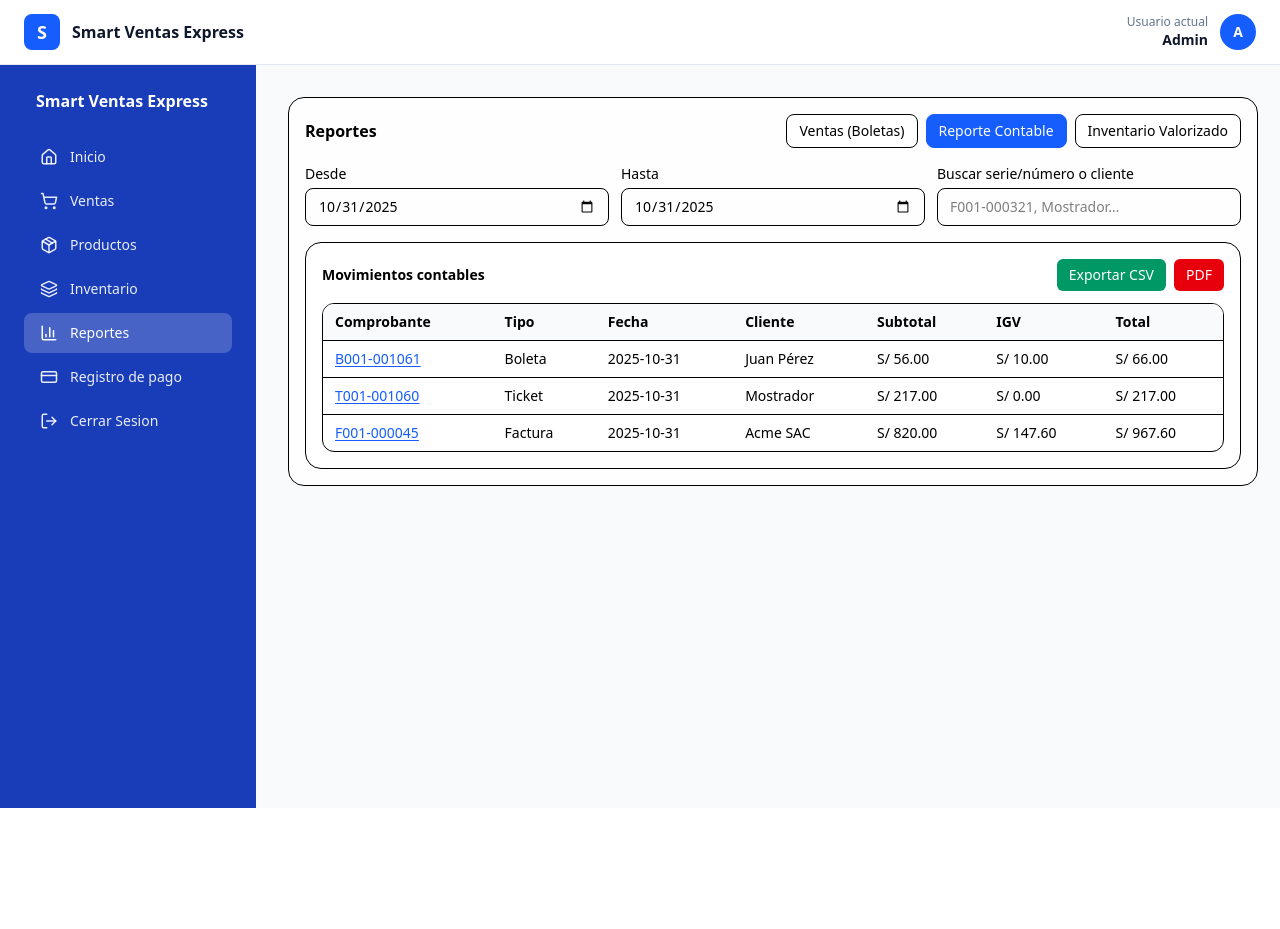
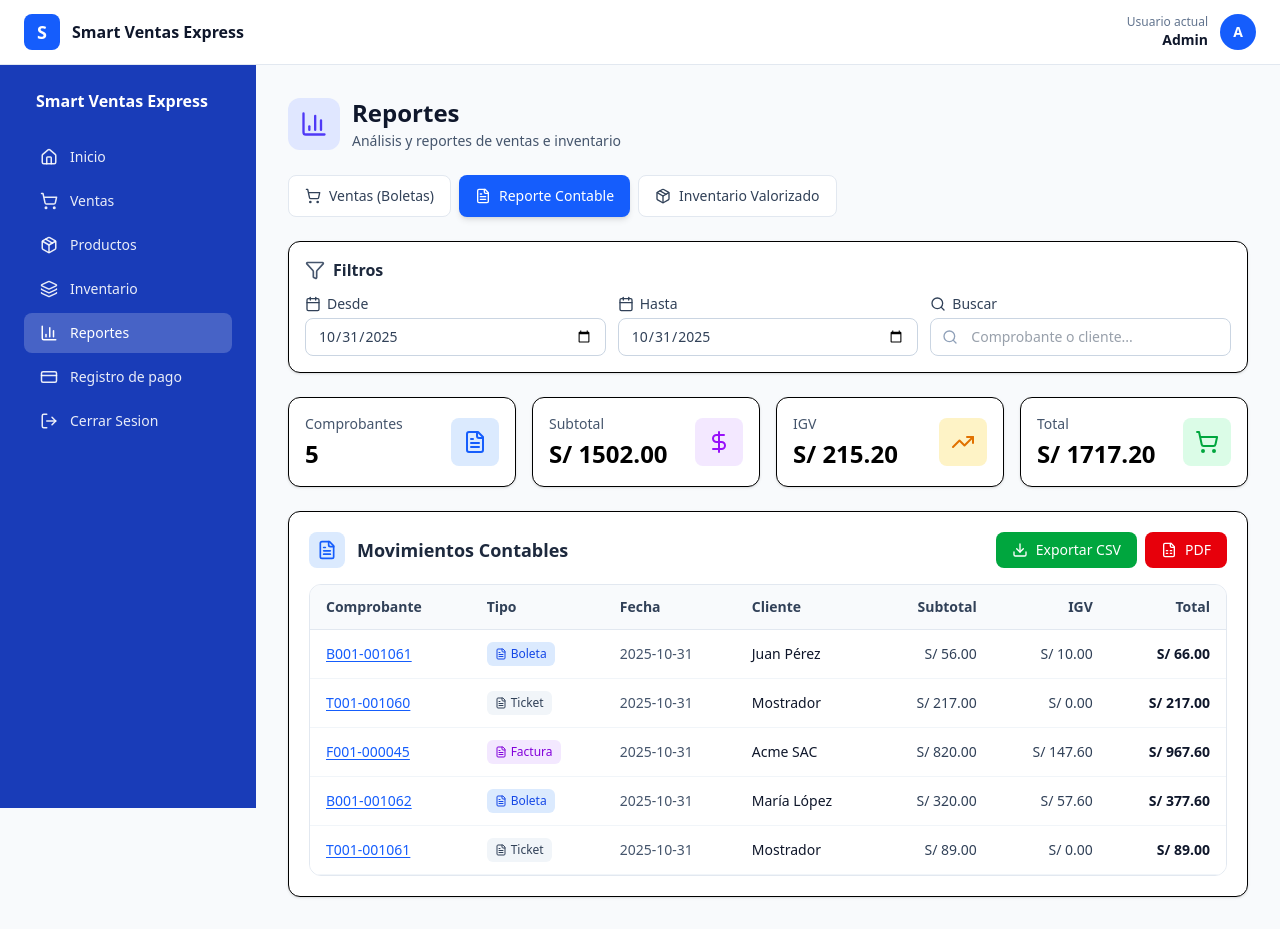
Before and after one commit to luismll111/Smart-Ventas-Express-, a Next.js app: page /reports in a window 1280 px wide. Before the commit the page ends 808 px from the top, so only its background shows below. Built offline with nearby package versions, Linux system fonts and the light colour scheme.

Commit message:
feat: enhance reports page design

```diff
--- a/app/reports/page.jsx
+++ b/app/reports/page.jsx
@@ -2,6 +2,21 @@
 
 import { useMemo, useState } from "react";
 import LayoutShell from "../../components/LayoutShell";
+import {
+  FileText,
+  Calendar,
+  Search,
+  Download,
+  FileSpreadsheet,
+  TrendingUp,
+  DollarSign,
+  ShoppingCart,
+  Package,
+  BarChart3,
+  Filter,
+  ChevronLeft,
+  ChevronRight,
+} from "lucide-react";
 
 /* ========= helpers ========= */
 const hoy = () => new Date().toISOString().slice(0, 10);
@@ -30,61 +45,138 @@ const BASE = [
   { id: "B001-001061", tipo: "Boleta",  fecha: hoy(),       cliente: "Juan Pérez",  subtotal: 56.00, igv: 10.00, total: 66.00 },
   { id: "T001-001060", tipo: "Ticket",  fecha: hoy(),       cliente: "Mostrador",   subtotal: 217.00, igv: 0.00,  total: 217.00 },
   { id: "F001-000045", tipo: "Factura", fecha: hoy(),       cliente: "Acme SAC",    subtotal: 820.00, igv: 147.6, total: 967.60 },
-  { id: "B001-001050", tipo: "Boleta",  fecha: "2025-09-20", cliente: "Ana Rojas",   subtotal: 100.00, igv: 18.00, total: 118.00 },
+  { id: "B001-001050", tipo: "Boleta",  fecha: "2025-10-28", cliente: "Ana Rojas",   subtotal: 100.00, igv: 18.00, total: 118.00 },
+  { id: "F001-000046", tipo: "Factura", fecha: "2025-10-29", cliente: "Tech Corp",   subtotal: 450.00, igv: 81.00, total: 531.00 },
+  { id: "B001-001062", tipo: "Boleta",  fecha: hoy(),       cliente: "María López", subtotal: 320.00, igv: 57.60, total: 377.60 },
+  { id: "T001-001061", tipo: "Ticket",  fecha: hoy(),       cliente: "Mostrador",   subtotal: 89.00,  igv: 0.00,  total: 89.00 },
+  { id: "F001-000047", tipo: "Factura", fecha: "2025-10-27", cliente: "Global SAC",  subtotal: 1200.00, igv: 216.00, total: 1416.00 },
 ];
 
 /* ========= componentes ========= */
 
+function StatCard({ icon: Icon, label, value, color = "blue" }) {
+  const colors = {
+    blue: "bg-blue-100 text-blue-600",
+    green: "bg-green-100 text-green-600",
+    purple: "bg-purple-100 text-purple-600",
+    amber: "bg-amber-100 text-amber-600",
+  };
+
+  return (
+    <div className="rounded-xl border bg-white p-4 shadow-sm hover:shadow-md transition-shadow">
+      <div className="flex items-center justify-between">
+        <div>
+          <p className="text-sm text-slate-600">{label}</p>
+          <p className="text-2xl font-bold mt-1">{value}</p>
+        </div>
+        <div className={`${colors[color]} rounded-lg p-3`}>
+          <Icon className="w-6 h-6" />
+        </div>
+      </div>
+    </div>
+  );
+}
+
 function Filters({ f1, f2, setF1, setF2, q, setQ }) {
   return (
-    <div className="grid lg:grid-cols-3 gap-3">
-      <label className="text-sm">Desde
-        <input type="date" className="mt-1 w-full border rounded-lg px-3 py-2 text-sm"
-               value={f1} onChange={(e)=>setF1(e.target.value)} />
-      </label>
-      <label className="text-sm">Hasta
-        <input type="date" className="mt-1 w-full border rounded-lg px-3 py-2 text-sm"
-               value={f2} onChange={(e)=>setF2(e.target.value)} />
-      </label>
-      <label className="text-sm lg:col-span-1">Buscar serie/número o cliente
-        <input className="mt-1 w-full border rounded-lg px-3 py-2 text-sm"
-               placeholder="F001-000321, Mostrador…" value={q} onChange={(e)=>setQ(e.target.value)} />
-      </label>
+    <div className="rounded-xl border bg-white p-4 shadow-sm">
+      <div className="flex items-center gap-2 mb-3">
+        <Filter className="w-5 h-5 text-slate-600" />
+        <h3 className="font-semibold text-slate-800">Filtros</h3>
+      </div>
+      <div className="grid lg:grid-cols-3 gap-3">
+        <label className="text-sm text-slate-700">
+          <div className="flex items-center gap-1.5 mb-1">
+            <Calendar className="w-4 h-4" />
+            <span>Desde</span>
+          </div>
+          <input
+            type="date"
+            className="w-full border border-slate-300 rounded-lg px-3 py-2 text-sm focus:ring-2 focus:ring-blue-500 focus:border-blue-500 transition-all"
+            value={f1}
+            onChange={(e) => setF1(e.target.value)}
+          />
+        </label>
+        <label className="text-sm text-slate-700">
+          <div className="flex items-center gap-1.5 mb-1">
+            <Calendar className="w-4 h-4" />
+            <span>Hasta</span>
+          </div>
+          <input
+            type="date"
+            className="w-full border border-slate-300 rounded-lg px-3 py-2 text-sm focus:ring-2 focus:ring-blue-500 focus:border-blue-500 transition-all"
+            value={f2}
+            onChange={(e) => setF2(e.target.value)}
+          />
+        </label>
+        <label className="text-sm text-slate-700">
+          <div className="flex items-center gap-1.5 mb-1">
+            <Search className="w-4 h-4" />
+            <span>Buscar</span>
+          </div>
+          <div className="relative">
+            <Search className="absolute left-3 top-1/2 -translate-y-1/2 w-4 h-4 text-slate-400" />
+            <input
+              className="w-full border border-slate-300 rounded-lg pl-10 pr-3 py-2 text-sm focus:ring-2 focus:ring-blue-500 focus:border-blue-500 transition-all"
+              placeholder="Comprobante o cliente..."
+              value={q}
+              onChange={(e) => setQ(e.target.value)}
+            />
+          </div>
+        </label>
+      </div>
     </div>
   );
 }
 
 function Table({ rows }) {
   return (
-    <div className="overflow-auto border rounded-xl mt-3">
+    <div className="overflow-auto border border-slate-200 rounded-xl mt-4">
       <table className="min-w-[900px] w-full text-sm">
-        <thead className="bg-slate-50">
+        <thead className="bg-slate-50 border-b border-slate-200">
           <tr className="text-left">
-            <th className="px-3 py-2">Comprobante</th>
-            <th className="px-3 py-2">Tipo</th>
-            <th className="px-3 py-2">Fecha</th>
-            <th className="px-3 py-2">Cliente</th>
-            <th className="px-3 py-2">Subtotal</th>
-            <th className="px-3 py-2">IGV</th>
-            <th className="px-3 py-2">Total</th>
+            <th className="px-4 py-3 font-semibold text-slate-700">Comprobante</th>
+            <th className="px-4 py-3 font-semibold text-slate-700">Tipo</th>
+            <th className="px-4 py-3 font-semibold text-slate-700">Fecha</th>
+            <th className="px-4 py-3 font-semibold text-slate-700">Cliente</th>
+            <th className="px-4 py-3 font-semibold text-slate-700 text-right">Subtotal</th>
+            <th className="px-4 py-3 font-semibold text-slate-700 text-right">IGV</th>
+            <th className="px-4 py-3 font-semibold text-slate-700 text-right">Total</th>
           </tr>
         </thead>
-        <tbody>
+        <tbody className="bg-white">
           {rows.map((r) => (
-            <tr key={r.id} className="border-t">
-              <td className="px-3 py-2">
-                <a className="text-blue-600 underline underline-offset-2" href="#">{r.id}</a>
+            <tr key={r.id} className="border-b border-slate-100 hover:bg-slate-50 transition-colors">
+              <td className="px-4 py-3">
+                <a className="text-blue-600 hover:text-blue-700 font-medium underline underline-offset-2" href="#">
+                  {r.id}
+                </a>
               </td>
-              <td className="px-3 py-2">{r.tipo}</td>
-              <td className="px-3 py-2">{r.fecha}</td>
-              <td className="px-3 py-2">{r.cliente}</td>
-              <td className="px-3 py-2">{money(r.subtotal)}</td>
-              <td className="px-3 py-2">{money(r.igv)}</td>
-              <td className="px-3 py-2">{money(r.total)}</td>
+              <td className="px-4 py-3">
+                <span className={`inline-flex items-center gap-1 px-2 py-1 rounded-md text-xs font-medium ${
+                  r.tipo === "Factura" ? "bg-purple-100 text-purple-700" :
+                  r.tipo === "Boleta" ? "bg-blue-100 text-blue-700" :
+                  "bg-slate-100 text-slate-700"
+                }`}>
+                  <FileText className="w-3 h-3" />
+                  {r.tipo}
+                </span>
+              </td>
+              <td className="px-4 py-3 text-slate-600">{r.fecha}</td>
+              <td className="px-4 py-3 text-slate-900">{r.cliente}</td>
+              <td className="px-4 py-3 text-right text-slate-700">{money(r.subtotal)}</td>
+              <td className="px-4 py-3 text-right text-slate-700">{money(r.igv)}</td>
+              <td className="px-4 py-3 text-right font-semibold text-slate-900">{money(r.total)}</td>
             </tr>
           ))}
           {rows.length === 0 && (
-            <tr><td colSpan={7} className="px-3 py-6 text-center text-slate-500">Sin resultados</td></tr>
+            <tr>
+              <td colSpan={7} className="px-4 py-12 text-center">
+                <BarChart3 className="w-12 h-12 text-slate-300 mx-auto mb-3" />
+                <p className="text-slate-500 font-medium">No se encontraron resultados</p>
+                <p className="text-slate-400 text-sm mt-1">Ajusta los filtros para ver más datos</p>
+              </td>
+            </tr>
           )}
         </tbody>
       </table>
@@ -95,31 +187,63 @@ function Table({ rows }) {
 function Pager({ page, pages, setPage }) {
   if (pages <= 1) return null;
   return (
-    <div className="flex items-center justify-center gap-2 mt-3">
-      <button className="border rounded-md px-2 py-1 text-xs" onClick={()=>setPage(p=>Math.max(1,p-1))}>‹</button>
-      <span className="rounded-md bg-blue-600 text-white text-xs px-2 py-1">{page}</span>
-      <button className="border rounded-md px-2 py-1 text-xs" onClick={()=>setPage(p=>Math.min(pages,p+1))}>›</button>
+    <div className="flex items-center justify-center gap-2 mt-4">
+      <button
+        className="inline-flex items-center gap-1 border border-slate-300 rounded-lg px-3 py-2 text-sm font-medium text-slate-700 hover:bg-slate-50 disabled:opacity-50 disabled:cursor-not-allowed transition-colors"
+        onClick={() => setPage((p) => Math.max(1, p - 1))}
+        disabled={page === 1}
+      >
+        <ChevronLeft className="w-4 h-4" />
+        Anterior
+      </button>
+      <div className="flex items-center gap-2">
+        <span className="rounded-lg bg-blue-600 text-white text-sm font-medium px-4 py-2">
+          {page}
+        </span>
+        <span className="text-sm text-slate-600">de {pages}</span>
+      </div>
+      <button
+        className="inline-flex items-center gap-1 border border-slate-300 rounded-lg px-3 py-2 text-sm font-medium text-slate-700 hover:bg-slate-50 disabled:opacity-50 disabled:cursor-not-allowed transition-colors"
+        onClick={() => setPage((p) => Math.min(pages, p + 1))}
+        disabled={page === pages}
+      >
+        Siguiente
+        <ChevronRight className="w-4 h-4" />
+      </button>
     </div>
   );
 }
 
-function Block({ title, rows, onCSV }) {
+function Block({ title, rows, onCSV, icon: Icon }) {
   const [page, setPage] = useState(1);
   const pageSize = 10;
   const pages = Math.max(1, Math.ceil(rows.length / pageSize));
-  const pageRows = useMemo(() => rows.slice((page-1)*pageSize, page*pageSize), [rows, page]);
+  const pageRows = useMemo(() => rows.slice((page - 1) * pageSize, page * pageSize), [rows, page]);
 
   return (
-    <div className="rounded-2xl border bg-white/80 p-4">
-      <div className="flex items-center justify-between">
-        <div className="font-semibold text-sm">{title}</div>
+    <div className="rounded-xl border bg-white shadow-sm p-5">
+      <div className="flex items-center justify-between mb-4">
+        <div className="flex items-center gap-3">
+          {Icon && (
+            <div className="bg-blue-100 text-blue-600 rounded-lg p-2">
+              <Icon className="w-5 h-5" />
+            </div>
+          )}
+          <h3 className="font-semibold text-lg text-slate-800">{title}</h3>
+        </div>
         <div className="flex gap-2">
-          <button className="rounded-md bg-emerald-600 hover:bg-emerald-700 text-white px-3 py-1.5 text-sm"
-                  onClick={onCSV}>
+          <button
+            className="inline-flex items-center gap-2 rounded-lg bg-green-600 hover:bg-green-700 text-white px-4 py-2 text-sm font-medium transition-colors"
+            onClick={onCSV}
+          >
+            <Download className="w-4 h-4" />
             Exportar CSV
           </button>
-          <button className="rounded-md bg-red-600 hover:bg-red-700 text-white px-3 py-1.5 text-sm"
-                  onClick={()=>alert("PDF (demo)")}>
+          <button
+            className="inline-flex items-center gap-2 rounded-lg bg-red-600 hover:bg-red-700 text-white px-4 py-2 text-sm font-medium transition-colors"
+            onClick={() => alert("PDF (demo)")}
+          >
+            <FileSpreadsheet className="w-4 h-4" />
             PDF
           </button>
         </div>
@@ -137,120 +261,174 @@ export default function ReportsPage() {
   const [tab, setTab] = useState("CONTABLE"); // "VENTAS", "CONTABLE", "INVENTARIO"
   const [f1, setF1] = useState(hoy());
   const [f2, setF2] = useState(hoy());
-  const [q, setQ]   = useState("");
+  const [q, setQ] = useState("");
 
-  const inRange = (d) => (d >= f1 && d <= f2);
-  const matchQ  = (r) => (q.trim() === "" ? true : (r.id + r.cliente).toLowerCase().includes(q.toLowerCase()));
+  const inRange = (d) => d >= f1 && d <= f2;
+  const matchQ = (r) => (q.trim() === "" ? true : (r.id + r.cliente).toLowerCase().includes(q.toLowerCase()));
 
-  const dataVentas = useMemo(() =>
-    BASE.filter(r => r.tipo === "Boleta" && inRange(r.fecha) && matchQ(r)),
-  [f1, f2, q]);
+  const dataVentas = useMemo(
+    () => BASE.filter((r) => r.tipo === "Boleta" && inRange(r.fecha) && matchQ(r)),
+    [f1, f2, q]
+  );
 
-  const dataContable = useMemo(() =>
-    BASE.filter(r => inRange(r.fecha) && matchQ(r)), [f1, f2, q]);
+  const dataContable = useMemo(() => BASE.filter((r) => inRange(r.fecha) && matchQ(r)), [f1, f2, q]);
 
   // Inventario Valorizado (demo): suma por "costo*stock" con mock
-  const invRows = useMemo(() => ([
-    { codigo:"SKU-01", nombre:"Polo básico", stock:20, costo:12.5, total: 20*12.5 },
-    { codigo:"SKU-02", nombre:"Casaca",     stock: 5, costo:95.0, total: 5*95.0 },
-  ]), []);
-  const invTotal = invRows.reduce((a,b)=>a+b.total,0);
+  const invRows = useMemo(
+    () => [
+      { codigo: "SKU-01", nombre: "Polo básico", stock: 20, costo: 12.5, total: 20 * 12.5 },
+      { codigo: "SKU-02", nombre: "Casaca", stock: 5, costo: 95.0, total: 5 * 95.0 },
+      { codigo: "SKU-03", nombre: "Pantalón jean", stock: 15, costo: 45.0, total: 15 * 45.0 },
+      { codigo: "SKU-04", nombre: "Zapatillas", stock: 8, costo: 120.0, total: 8 * 120.0 },
+    ],
+    []
+  );
+  const invTotal = invRows.reduce((a, b) => a + b.total, 0);
 
-  const TabBtn = ({ id, label }) => (
-    <button onClick={()=>setTab(id)}
-      className={"px-3 py-1.5 rounded-lg text-sm border "+
-        (tab===id ? "bg-blue-600 text-white border-blue-600" : "bg-white hover:bg-slate-50")}>
+  // Stats para el tab actual
+  const currentData = tab === "VENTAS" ? dataVentas : tab === "CONTABLE" ? dataContable : [];
+  const stats = useMemo(() => {
+    const total = currentData.reduce((sum, r) => sum + r.total, 0);
+    const subtotal = currentData.reduce((sum, r) => sum + r.subtotal, 0);
+    const igv = currentData.reduce((sum, r) => sum + r.igv, 0);
+    return { count: currentData.length, total, subtotal, igv };
+  }, [currentData]);
+
+  const TabBtn = ({ id, label, icon: Icon }) => (
+    <button
+      onClick={() => setTab(id)}
+      className={`inline-flex items-center gap-2 px-4 py-2.5 rounded-lg text-sm font-medium transition-all ${
+        tab === id
+          ? "bg-blue-600 text-white shadow-md"
+          : "bg-white text-slate-700 hover:bg-slate-50 border border-slate-200"
+      }`}
+    >
+      <Icon className="w-4 h-4" />
       {label}
     </button>
   );
 
   return (
     <LayoutShell>
-      <div className="rounded-2xl border bg-white/80 backdrop-blur p-4">
-        <div className="flex flex-wrap items-center justify-between gap-2">
-          <div className="text-base font-semibold">Reportes</div>
-          <div className="flex gap-2">
-            <TabBtn id="VENTAS"     label="Ventas (Boletas)" />
-            <TabBtn id="CONTABLE"   label="Reporte Contable" />
-            <TabBtn id="INVENTARIO" label="Inventario Valorizado" />
+      <div className="space-y-6">
+        {/* Header */}
+        <div className="flex items-center justify-between">
+          <div className="flex items-center gap-3">
+            <div className="bg-indigo-100 text-indigo-600 rounded-xl p-3">
+              <BarChart3 className="w-7 h-7" />
+            </div>
+            <div>
+              <h1 className="text-2xl font-bold text-slate-900">Reportes</h1>
+              <p className="text-slate-600 text-sm mt-0.5">Análisis y reportes de ventas e inventario</p>
+            </div>
           </div>
         </div>
 
-        {/* Filtros comunes */}
-        <div className="mt-4">
-          <Filters f1={f1} f2={f2} setF1={setF1} setF2={setF2} q={q} setQ={setQ} />
+        {/* Tabs */}
+        <div className="flex flex-wrap gap-2">
+          <TabBtn id="VENTAS" label="Ventas (Boletas)" icon={ShoppingCart} />
+          <TabBtn id="CONTABLE" label="Reporte Contable" icon={FileText} />
+          <TabBtn id="INVENTARIO" label="Inventario Valorizado" icon={Package} />
         </div>
 
-        {/* SIN TARJETAS/KPIs — eliminado el bloque señalado */}
+        {/* Filtros */}
+        <Filters f1={f1} f2={f2} setF1={setF1} setF2={setF2} q={q} setQ={setQ} />
 
-        <div className="mt-4 grid gap-4">
+        {/* Stats Cards - Solo para VENTAS y CONTABLE */}
+        {tab !== "INVENTARIO" && (
+          <div className="grid grid-cols-1 md:grid-cols-4 gap-4">
+            <StatCard icon={FileText} label="Comprobantes" value={stats.count} color="blue" />
+            <StatCard icon={DollarSign} label="Subtotal" value={money(stats.subtotal)} color="purple" />
+            <StatCard icon={TrendingUp} label="IGV" value={money(stats.igv)} color="amber" />
+            <StatCard icon={ShoppingCart} label="Total" value={money(stats.total)} color="green" />
+          </div>
+        )}
+
+        {/* Contenido según tab */}
+        <div>
           {tab === "VENTAS" && (
             <Block
               title="Movimientos de Boletas"
               rows={dataVentas}
               onCSV={() => downloadCSV(dataVentas, "reporte_ventas_boletas.csv")}
+              icon={ShoppingCart}
             />
           )}
 
           {tab === "CONTABLE" && (
             <Block
-              title="Movimientos contables"
+              title="Movimientos Contables"
               rows={dataContable}
               onCSV={() => downloadCSV(dataContable, "reporte_contable.csv")}
+              icon={FileText}
             />
           )}
 
           {tab === "INVENTARIO" && (
-            <div className="rounded-2xl border bg-white/80 p-4">
-              <div className="flex items-center justify-between">
-                <div className="font-semibold text-sm">Inventario valorizado (demo)</div>
+            <div className="rounded-xl border bg-white shadow-sm p-5">
+              <div className="flex items-center justify-between mb-4">
+                <div className="flex items-center gap-3">
+                  <div className="bg-purple-100 text-purple-600 rounded-lg p-2">
+                    <Package className="w-5 h-5" />
+                  </div>
+                  <h3 className="font-semibold text-lg text-slate-800">Inventario Valorizado (demo)</h3>
+                </div>
                 <button
-                  className="rounded-md bg-emerald-600 hover:bg-emerald-700 text-white px-3 py-1.5 text-sm"
-                  onClick={()=>{
+                  className="inline-flex items-center gap-2 rounded-lg bg-green-600 hover:bg-green-700 text-white px-4 py-2 text-sm font-medium transition-colors"
+                  onClick={() => {
                     const header = "Código,Nombre,Stock,Costo,Total\n";
-                    const lines = invRows.map(r=>[r.codigo,r.nombre,r.stock,r.costo,r.total].join(",")).join("\n");
-                    const csv = header + lines + `\nTOTAL VALORIZADO,, , ,${invTotal}`;
-                    const blob = new Blob([csv], {type:"text/csv;charset=utf-8;"});
+                    const lines = invRows.map((r) => [r.codigo, r.nombre, r.stock, r.costo, r.total].join(",")).join("\n");
+                    const csv = header + lines + `\nTOTAL VALORIZADO,,,${invTotal}`;
+                    const blob = new Blob([csv], { type: "text/csv;charset=utf-8;" });
                     const url = URL.createObjectURL(blob);
                     const a = document.createElement("a");
-                    a.href = url; a.download = "inventario_valorizado.csv";
+                    a.href = url;
+                    a.download = "inventario_valorizado.csv";
                     a.click();
                     URL.revokeObjectURL(url);
                   }}
                 >
+                  <Download className="w-4 h-4" />
                   Exportar CSV
                 </button>
               </div>
 
-              <div className="overflow-auto border rounded-xl mt-3">
+              <div className="overflow-auto border border-slate-200 rounded-xl">
                 <table className="min-w-[700px] w-full text-sm">
-                  <thead className="bg-slate-50">
+                  <thead className="bg-slate-50 border-b border-slate-200">
                     <tr className="text-left">
-                      <th className="px-3 py-2">Código</th>
-                      <th className="px-3 py-2">Nombre</th>
-                      <th className="px-3 py-2">Stock</th>
-                      <th className="px-3 py-2">Costo</th>
-                      <th className="px-3 py-2">Total</th>
+                      <th className="px-4 py-3 font-semibold text-slate-700">Código</th>
+                      <th className="px-4 py-3 font-semibold text-slate-700">Nombre</th>
+                      <th className="px-4 py-3 font-semibold text-slate-700 text-right">Stock</th>
+                      <th className="px-4 py-3 font-semibold text-slate-700 text-right">Costo</th>
+                      <th className="px-4 py-3 font-semibold text-slate-700 text-right">Total</th>
                     </tr>
                   </thead>
-                  <tbody>
-                    {invRows.map((r)=>(
-                      <tr key={r.codigo} className="border-t">
-                        <td className="px-3 py-2">{r.codigo}</td>
-                        <td className="px-3 py-2">{r.nombre}</td>
-                        <td className="px-3 py-2">{r.stock}</td>
-                        <td className="px-3 py-2">{money(r.costo)}</td>
-                        <td className="px-3 py-2">{money(r.total)}</td>
+                  <tbody className="bg-white">
+                    {invRows.map((r) => (
+                      <tr key={r.codigo} className="border-b border-slate-100 hover:bg-slate-50 transition-colors">
+                        <td className="px-4 py-3 font-mono text-blue-600">{r.codigo}</td>
+                        <td className="px-4 py-3 text-slate-900">{r.nombre}</td>
+                        <td className="px-4 py-3 text-right text-slate-700">{r.stock}</td>
+                        <td className="px-4 py-3 text-right text-slate-700">{money(r.costo)}</td>
+                        <td className="px-4 py-3 text-right font-semibold text-slate-900">{money(r.total)}</td>
                       </tr>
                     ))}
-                    {invRows.length===0 && (
-                      <tr><td colSpan={5} className="px-3 py-6 text-center text-slate-500">Sin resultados</td></tr>
+                    {invRows.length === 0 && (
+                      <tr>
+                        <td colSpan={5} className="px-4 py-12 text-center">
+                          <Package className="w-12 h-12 text-slate-300 mx-auto mb-3" />
+                          <p className="text-slate-500 font-medium">No hay productos en inventario</p>
+                        </td>
+                      </tr>
                     )}
                   </tbody>
-                  <tfoot>
-                    <tr className="border-t bg-slate-50 font-medium">
-                      <td className="px-3 py-2" colSpan={4}>TOTAL VALORIZADO</td>
-                      <td className="px-3 py-2">{money(invTotal)}</td>
+                  <tfoot className="border-t-2 border-slate-300 bg-slate-50">
+                    <tr className="font-bold">
+                      <td className="px-4 py-4 text-slate-800" colSpan={4}>
+                        TOTAL VALORIZADO
+                      </td>
+                      <td className="px-4 py-4 text-right text-lg text-green-600">{money(invTotal)}</td>
                     </tr>
                   </tfoot>
                 </table>
```
